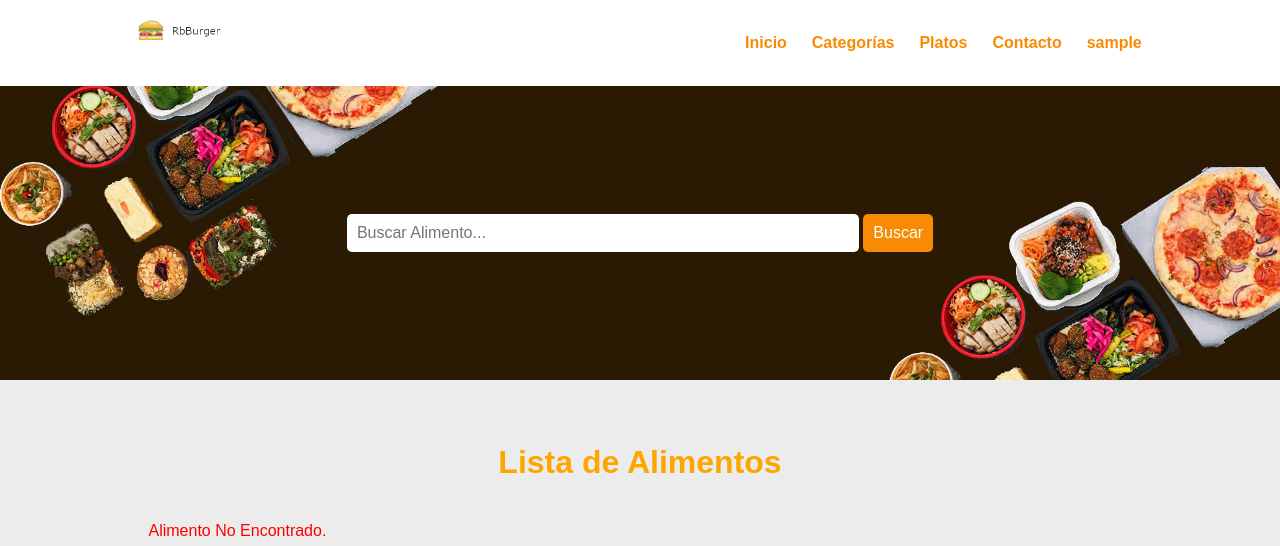
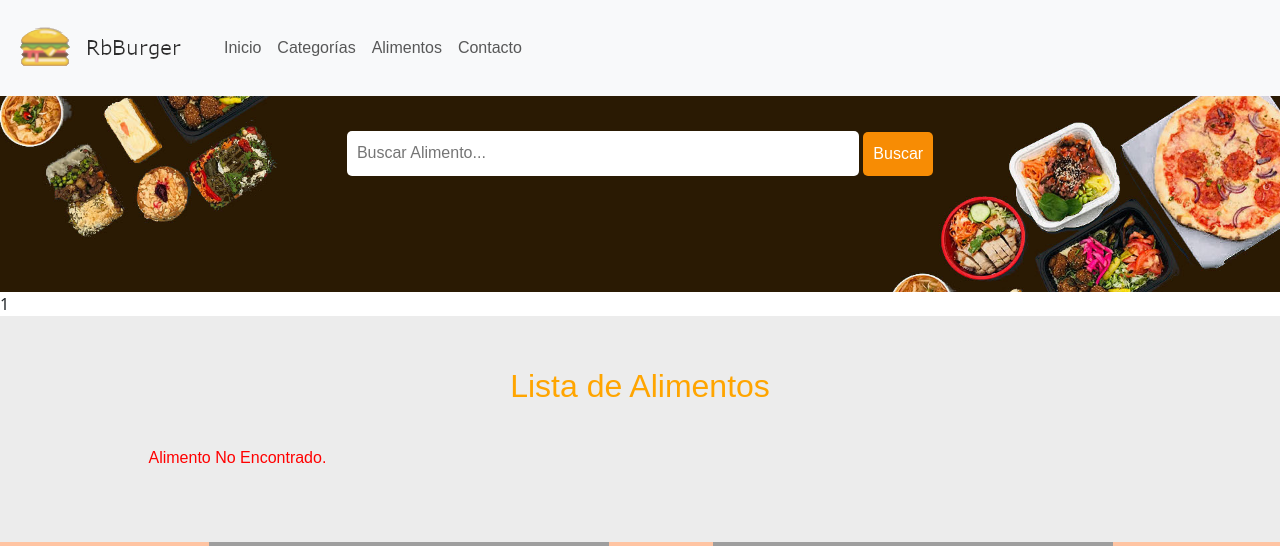
Before and after one commit to Rbgc11/RbBurger, a PHP site: page /foods.php in a window 1280 px wide. Shown: the top 546 px of the page. Run offline with PHP 8.4, Linux system fonts and the light colour scheme; the visitor is signed in with stand-in values (Sample User, id 1); data that the repository does not hold is empty; some libraries are stand-ins or nearby versions; grey boxes are pictures that could not be loaded.

Commit message:
Cambio 3

```diff
--- a/food-order/admin/add-category.php
+++ b/food-order/admin/add-category.php
@@ -43,7 +43,7 @@
                 <tr>
                     <td>Destacado: </td>
                     <td>
-                        <input type="radio" name="featured" value="Yes"> Sí
+                        <input type="radio" name="featured" value="Si"> Sí
                         <input type="radio" name="featured" value="No"> No
                     </td>
                 </tr>
@@ -51,7 +51,7 @@
                 <tr>
                     <td>Activo: </td>
                     <td>
-                        <input type="radio" name="active" value="Yes"> Sí
+                        <input type="radio" name="active" value="Si"> Sí
                         <input type="radio" name="active" value="No"> No
                     </td>
                 </tr>
--- a/food-order/admin/manage-admin.php
+++ b/food-order/admin/manage-admin.php
@@ -4,7 +4,7 @@
         <!-- Main Content Section Starts -->
         <div class="main-content">
             <div class="wrapper">
-                <h1>Admisnitración</h1>
+                <h1>Administración</h1>
 
                 <br /><br />
 
@@ -96,7 +96,7 @@
                                             <td><?php echo $full_name; ?></td>
                                             <td><?php echo $username; ?></td>
                                             <td>
-                                                <a href="<?php echo SITEURL;?>admin/update-password.php?id=<?php echo $id; ?>"  class="btn-primary"><img src="https://img.icons8.com/ios-filled/30/change.png"/>Cnt</a>
+                                                <a href="<?php echo SITEURL;?>admin/update-password.php?id=<?php echo $id; ?>"  class="btn-primary"><img src="https://img.icons8.com/ios-filled/30/change.png"/>Contraseña</a>
                                                 <a href="<?php echo SITEURL;?>admin/update-admin.php?id=<?php echo $id; ?>" class="btn-secondary"> <img src="https://img.icons8.com/pastel-glyph/30/loop.png"/></a>
                                                 <a href="<?php echo SITEURL;?>admin/delete-admin.php?id=<?php echo $id; ?>" class="btn-danger"> <img src="https://img.icons8.com/ios-glyphs/30/filled-trash.png"/></a>
                                             </td>
--- a/food-order/admin/manage-category.php
+++ b/food-order/admin/manage-category.php
@@ -2,7 +2,7 @@
 
 <div class="main-content">
     <div class="wrapper">
-        <h1>Admisnitración Categoría</h1>
+        <h1>Administración Categoría</h1>
 
         <br /><br />
         <?php
--- a/food-order/admin/partials/menu.php
+++ b/food-order/admin/partials/menu.php
@@ -7,7 +7,11 @@
     <head>
         <title>Web Restaurante con Pedidos </title>
         <link rel="stylesheet" href="../css/admin.css">
+        <link rel="stylesheet" href="https://cdn.jsdelivr.net/npm/bootstrap@5.3.2/dist/js/bootstrap.bundle.min.css">
+
         <link rel="shortcut icon" href="../images/logo.ico" />
+
+
 
     </head>
 
--- a/food-order/admin/update-category.php
+++ b/food-order/admin/update-category.php
@@ -88,7 +88,7 @@
                     <td>Destacado:</td>
                     <td>
                         <!-- El php sirve para mostrar por defecto marcado si es destacado o activo al darle a actualizar -->
-                        <input <?php if($featured=="Yes"){echo "checked";} ?> type="radio" name="featured" value="Yes"> Sí
+                        <input <?php if($featured=="Si"){echo "checked";} ?> type="radio" name="featured" value="Si"> Sí
 
                         <input <?php if($featured=="No"){echo "checked";} ?> type="radio" name="featured" value="No"> No
                     </td>
@@ -97,7 +97,7 @@
                 <tr>
                     <td>Activo:</td>
                     <td>
-                        <input <?php if($active=="Yes"){echo "checked";} ?> type="radio" name="active" value="Yes"> Sí
+                        <input <?php if($active=="Si"){echo "checked";} ?> type="radio" name="active" value="Si"> Sí
                         <input <?php if($active=="No"){echo "checked";} ?> type="radio" name="active" value="No"> No
                     </td>
                 </tr>
--- a/food-order/categories.php
+++ b/food-order/categories.php
@@ -11,7 +11,7 @@
 
                 //Mostramos Todas las Categorías que estén activas
                 //Sentecia SQL
-                $sql = "SELECT * FROM tbl_category WHERE active='Yes'";
+                $sql = "SELECT * FROM tbl_category WHERE active='Si'";
 
                 //Ejecutamos la Sentencia
                 $res = mysqli_query($conn, $sql);
--- a/food-order/category-foods.php
+++ b/food-order/category-foods.php
@@ -44,7 +44,7 @@
 
             <?php
                 //Creamos Sentencia SQL para obtener la comida basada en la Categoría Seleccionada
-                $sql2 = "SELECT * FROM tbl_food WHERE category_id=$category_id AND active='Yes'";
+                $sql2 = "SELECT * FROM tbl_food WHERE category_id=$category_id AND active='Si'";
 
                 //Ejecutamos la Sentencia
                 $res2 = mysqli_query($conn, $sql2);
--- a/food-order/css/admin.css
+++ b/food-order/css/admin.css
@@ -1,6 +1,6 @@
 /*
 Author: Rubén García Caparrós;
-Tema: Web de Rstaurante;
+Tema: Web de Restaurante;
 Version: 1.0;
 */
 
--- a/food-order/css/style.css
+++ b/food-order/css/style.css
@@ -1,17 +1,36 @@
 
 /* CSS para todo*/
 *{
-    margin: 0 0;
-    padding: 0 0;
+    margin: 100 0;
     font-family: Arial, Helvetica, sans-serif;
 }
 .container{
     width: 80%;
     margin: 0 auto;
-    padding: 1%;
+    padding: 0%;
 }
 
+#create-post > div {
+    margin-bottom: 1rem;
+}
 
+#added-tags > span {
+    display: inline-block;
+    border: 1px solid gray;
+    border-radius: 0.25rem;
+    background-color: lightblue;
+    padding: 0 0.2rem 0.1rem 0.2rem;
+    margin: 0.25rem 0.25rem 0 0;
+}
+
+#added-tags > span > a {
+    margin-left: 0.25rem;
+    cursor: pointer;
+}
+
+#refresh {
+    margin-right: 0.25rem;
+}
 
 .img-responsive{
     width: 100%;
@@ -158,52 +180,6 @@
     cursor: pointer;
   }
 
-/* CSS para barra de navegación */
-
-.logo{
-    width: 10%;
-    float: left;
-}
-.menu{
-    line-height: 60px;
-}
-.menu ul{
-    list-style-type: none;
-}
-
-
-.menu ul li{
-    display: inline;
-    padding: 1%;
-    font-weight: bold;
-    position:relative;
-}
-
-
- /* items del menu desplegable al pasar el ratón */
-.menu ul ul {
-    display:none;
-    position:absolute;
-    top:100%;
-    left:0;
-    background:#eee;
-    padding:0;
-   }
-
-.menu ul ul li {
-    float:none;
-    width:150px
-   }
-.menu ul ul a {
-    line-height:120%;
-    padding:10px 15px;
-   }
-
-   /* items del menu desplegable al pasar el ratón */
-
-.menu ul li:hover > ul {
-    display:block;
-   }
 
 /* CSS para sección busqueda alimentos */
 
--- a/food-order/index.php
+++ b/food-order/index.php
@@ -27,7 +27,7 @@
 
             <?php
                 //Creamos una sentencia para mostrar las categorías de la base de datos
-                $sql = "SELECT * FROM tbl_category WHERE active='Yes' AND featured='Yes' LIMIT 6";
+                $sql = "SELECT * FROM tbl_category WHERE active='Si' AND featured='Si' LIMIT 6";
                 //Ejecutamos la Sentencia
                 $res = mysqli_query($conn, $sql);
                 //Contamos filas para verificar si la categoría está disponible o no
@@ -86,7 +86,7 @@
             <?php
                 //Obtenemos los Alimentos de la base de datos que están activos y destacados
                 //Sentencia SQL
-                $sql2 = "SELECT * FROM tbl_food WHERE active='Yes' AND featured='Yes' LIMIT 6";
+                $sql2 = "SELECT * FROM tbl_food WHERE active='Si' AND featured='Si' LIMIT 6";
 
                 //Ejecutamos la Consulta
                 $res2 = mysqli_query($conn, $sql2);
--- a/food-order/partials-front/menu.php
+++ b/food-order/partials-front/menu.php
@@ -1,7 +1,4 @@
 <?php include('config/constants.php'); ?>
-
-
-
 
 <!DOCTYPE html>
 <html lang="en">
@@ -11,6 +8,7 @@
     <meta name="viewport" content="width=device-width, initial-scale=1.0">
     <title>RbBurger</title>
     <link rel="shortcut icon" href="images/logo.ico" />
+    <link href="https://cdn.jsdelivr.net/npm/bootstrap@5.3.2/dist/css/bootstrap.min.css" rel="stylesheet" integrity="sha384-T3c6CoIi6uLrA9TneNEoa7RxnatzjcDSCmG1MXxSR1GAsXEV/Dwwykc2MPK8M2HN" crossorigin="anonymous">
 
     <!-- Link our CSS file -->
     <link rel="stylesheet" href="css/style.css">
@@ -35,55 +33,51 @@
     <!--  Barra de Navegación -->
     <section class="navbar">
         <div class="container">
-            <div class="logo">
-                <a href="<?php echo SITEURL; ?>" title="Logo">
-                    <img src="images/logorb.png" alt="Restaurant Logo" class="img-responsive">
+        <nav class="navbar fixed-top navbar-expand-md navbar-light bg-light">
+
+            <a href="<?php echo SITEURL; ?>" class="navbar-brand mb-0 h1">
+                <img src="images/logorb.png" class="d-inline-block align-top" />
             </a>
-            </div>
+            <button type="button" data-bs-toggle="collapse" data-bs-target="#navbarNav" class="navbar-toggler" aria-controls="navbarNav" aria-expanded="false" aria-label="Toggle navigation">
+                <span class="navbar-toggler-icon"></span>
+            </button>
 
-            <div class="menu text-right">
-                <ul class="cont-ul" >
-                    <li>
-                        <a href="<?php echo SITEURL; ?>">Inicio</a>
+            <div  class="collapse navbar-collapse" id="navbarNav">
+                <ul class="navbar-nav">
+                    <li class="nav-item active">
+                        <a href="<?php echo SITEURL; ?>" class="nav-link">
+                            Inicio
+                        </a>
                     </li>
-                    <li>
-                        <a href="<?php echo SITEURL; ?>categories.php">Categorías</a>
+                    <li class="nav-item active">
+                        <a href="<?php echo SITEURL; ?>categories.php" class="nav-link">
+                            Categorías
+                        </a>
                     </li>
-                    <li>
-                        <a href="<?php echo SITEURL; ?>foods.php">Platos</a>
+                    <li class="nav-item active">
+                        <a href="<?php echo SITEURL; ?>foods.php" class="nav-link">
+                            Alimentos
+                        </a>
                     </li>
-                    <li>
-                        <a href="<?php echo SITEURL; ?>contact.php">Contacto</a>
-                    </li>
-                    <li>
-                        <a href="<?php echo SITEURL;  ?>login-user.php"><?php echo $_SESSION['username']; ?> </a>
-                            <ul>
-                                <li>
-                                    <a href="<?php echo SITEURL;  ?>logout.php" class="salir">Salir</a>
+                    <li class="nav-item active">
+                        <a href="<?php echo SITEURL; ?>contact.php" class="nav-link">
+                            Contacto
+                        </a>
                     </li>
                 </ul>
-                    </li>
-
-                <?php
+            </div>
+        </nav>
+        </div>
+        <div class="clearfix"></div>
+        </div>
+    </section>
 
 
 
-               if (empty($_SESSION['username'])) {
-                $_SESSION['username'] = 'Usuario';
-            }
-            ?>
-                    </li>
-                </ul>
-            </div>
-
-
-            <div class="clearfix"></div>
-        </div>
-    </section>
 
     <!-- Para hacer el boton de ir hacia arriba -->
     <div id="progress">
         <span id="progress-value">&#x1F815;</span>
     </div>
 
-    <!-- Navbar Section Ends Here -->
+    <script src="https://cdn.jsdelivr.net/npm/bootstrap@5.3.2/dist/js/bootstrap.bundle.min.js" integrity="sha384-C6RzsynM9kWDrMNeT87bh95OGNyZPhcTNXj1NW7RuBCsyN/o0jlpcV8Qyq46cDfL" crossorigin="anonymous"></script>
```
Also changed, not shown: other parts of food-order/css/style.css (+32 -30 lines), food-order/admin/add-food.php (+5 -3 lines), food-order/admin/manage-food.php (+10 -3 lines), food-order/admin/manage-order.php (+5 -5 lines), food-order/admin/update-food.php (+9 -4 lines), food-order/admin/update-order.php (+4 -4 lines), food-order/contact.php (+6 -6 lines), food-order/foods.php (+70 -4 lines), food-order/order.php (+28 -6 lines), food-order/images/food/Food-Name-2331.jpg (added). Lines whose indentation alone changed are shown as unchanged.
